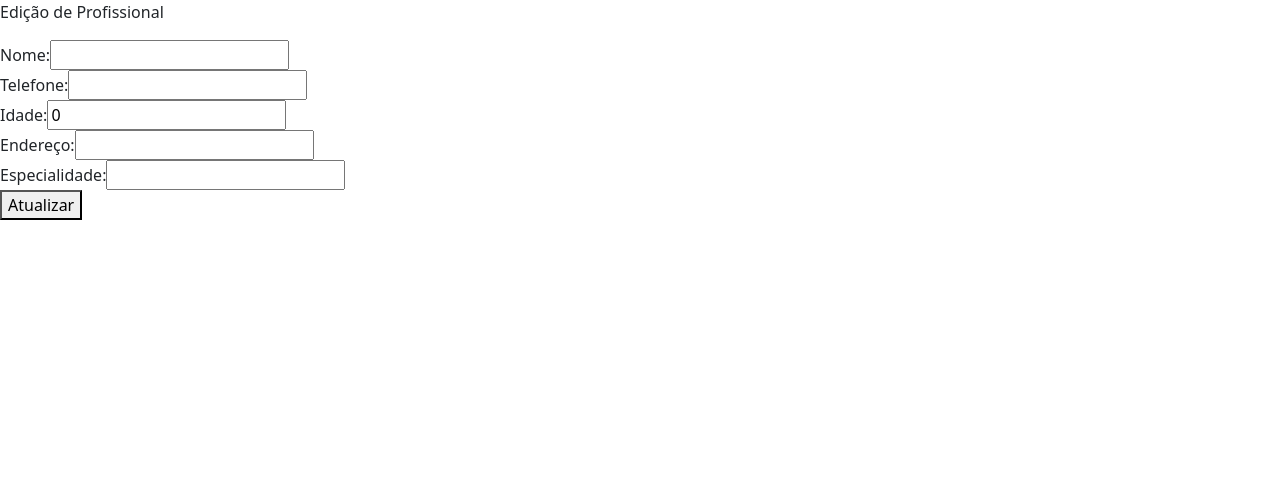
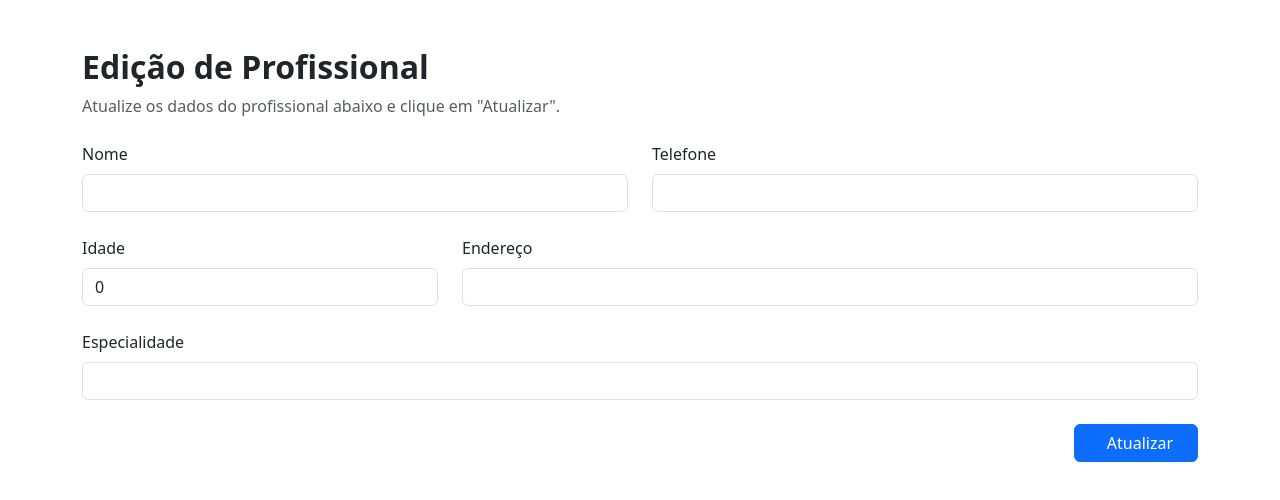
Before and after one commit to Mariott0/modulo-agendamento, an Angular app in the folder angular-modulo-agendamento/: page /edicao/1 in a window 1280 px wide. Shown: the top 500 px of the page. Built offline with nearby package versions, Linux system fonts and the light colour scheme; no server answers.

Commit message:
update 14/05/205

```diff
--- a/angular-modulo-agendamento/src/app/profissional/edicao/edicao.component.html
+++ b/angular-modulo-agendamento/src/app/profissional/edicao/edicao.component.html
@@ -1,26 +1,50 @@
-<p>Edição de Profissional</p>
+<div class="container my-5">
+    <!-- Cabeçalho -->
+    <div class="mb-4">
+        <h2 class="fw-bold">Edição de Profissional</h2>
+        <p class="text-muted">Atualize os dados do profissional abaixo e clique em "Atualizar".</p>
+    </div>
 
-<form (ngSubmit)="salvar()">
-    <div>
-        <label>Nome:</label>
-        <input name="nome" type="text" [(ngModel)]="profissional.nome">
+    <!-- Formulário -->
+    <form (ngSubmit)="salvar()" class="row g-4">
+        <!-- Nome -->
+        <div class="col-md-6">
+            <label for="nome" class="form-label">Nome</label>
+            <input id="nome" name="nome" type="text" class="form-control" [(ngModel)]="profissional.nome" required>
         </div>
-    <div>
-        <label>Telefone:</label>
-        <input name="telefone" type="text" [(ngModel)]="profissional.telefone">
+
+        <!-- Telefone -->
+        <div class="col-md-6">
+            <label for="telefone" class="form-label">Telefone</label>
+            <input id="telefone" name="telefone" type="tel" class="form-control" [(ngModel)]="profissional.telefone"
+                required>
         </div>
-    <div>
-        <label>Idade:</label>
-        <input name="idade" type="number" [(ngModel)]="profissional.idade">
+
+        <!-- Idade -->
+        <div class="col-md-4">
+            <label for="idade" class="form-label">Idade</label>
+            <input id="idade" name="idade" type="number" class="form-control" [(ngModel)]="profissional.idade" required>
         </div>
-    <div>
-        <label>Endereço:</label>
-        <input name="endereco" type="text" [(ngModel)]="profissional.endereco">
+
+        <!-- Endereço -->
+        <div class="col-md-8">
+            <label for="endereco" class="form-label">Endereço</label>
+            <input id="endereco" name="endereco" type="text" class="form-control" [(ngModel)]="profissional.endereco"
+                required>
         </div>
-    <div>
-        <label>Especialidade:</label>
-        <input name="especialidade" type="text" [(ngModel)]="profissional.especialidade">
+
+        <!-- Especialidade -->
+        <div class="col-md-12">
+            <label for="especialidade" class="form-label">Especialidade</label>
+            <input id="especialidade" name="especialidade" type="text" class="form-control"
+                [(ngModel)]="profissional.especialidade" required>
         </div>
-    <button type="submit">Atualizar</button>
 
+        <!-- Botão de ação -->
+        <div class="col-12 text-end">
+            <button type="submit" class="btn btn-primary px-4">
+                <i class="bi bi-save me-2"></i>Atualizar
+            </button>
+        </div>
     </form>
+</div>
--- a/angular-modulo-agendamento/src/app/profissional/listagem/listagem.component.html
+++ b/angular-modulo-agendamento/src/app/profissional/listagem/listagem.component.html
@@ -1,24 +1,67 @@
-<p>Listagem de Profissional</p>
+<div class="container my-4">
+    <!-- Cabeçalho com ação -->
+    <div class="d-flex flex-column flex-md-row justify-content-between align-items-start align-items-md-center mb-4">
+        <div>
+            <h2 class="fw-bold mb-2">Profissionais Cadastrados</h2>
+            <p class="text-muted">Gerencie seus profissionais cadastrados com facilidade.</p>
+        </div>
+        <a class="btn btn-success px-4 py-2 mt-2 mt-md-0" routerLink="/cadastro">
+            <i class="bi bi-person-plus me-2"></i>Novo Cadastro
+        </a>
+    </div>
 
-
-<table>
-    <thead>
+    <!-- Tabela responsiva para telas grandes -->
+    <div class="d-none d-md-block">
+        <div class="table-responsive">
+            <table class="table table-hover align-middle">
+                <thead class="table-light">
                     <tr>
-            <th>Id</th>
+                        <th>ID</th>
                         <th>Nome</th>
                         <th>Idade</th>
                         <th>Telefone</th>
                         <th>Especialidade</th>
                         <th>Endereço</th>
+                        <th>Ações</th>
                     </tr>
                 </thead>
                 <tbody>
                     <tr *ngFor="let profissional of profissionais">
-            <td>{{profissional.id}}</td>
-            <td>{{profissional.nome}}</td>
-            <td>{{profissional.idade}}</td>
-            <td>{{profissional.telefone}}</td>
-            <td>{{profissional.especialidade}}</td>
-            <td>{{profissional.endereco}}</td>
+                        <td>{{ profissional.id }}</td>
+                        <td>{{ profissional.nome }}</td>
+                        <td>{{ profissional.idade }}</td>
+                        <td>{{ profissional.telefone }}</td>
+                        <td>{{ profissional.especialidade }}</td>
+                        <td>{{ profissional.endereco }}</td>
+                        <td>
+                            <a class="btn btn-outline-primary btn-sm" [routerLink]="['/edicao', profissional.id]">
+                                <i class="bi bi-pencil"></i> Editar
+                            </a>
+                        </td>
+                    </tr>
                 </tbody>
             </table>
+        </div>
+    </div>
+
+    <!-- Cards responsivos para mobile -->
+    <div class="d-block d-md-none">
+        <div class="row g-3">
+            <div class="col-12" *ngFor="let profissional of profissionais">
+                <div class="card shadow-sm">
+                    <div class="card-body">
+                        <h5 class="card-title fw-semibold">{{ profissional.nome }}</h5>
+                        <p class="mb-1"><strong>ID:</strong> {{ profissional.id }}</p>
+                        <p class="mb-1"><strong>Idade:</strong> {{ profissional.idade }}</p>
+                        <p class="mb-1"><strong>Telefone:</strong> {{ profissional.telefone }}</p>
+                        <p class="mb-1"><strong>Especialidade:</strong> {{ profissional.especialidade }}</p>
+                        <p class="mb-3"><strong>Endereço:</strong> {{ profissional.endereco }}</p>
+                        <a class="btn btn-sm btn-outline-primary w-100" [routerLink]="['/edicao', profissional.id]">
+                            <i class="bi bi-pencil"></i> Editar
+                        </a>
+                    </div>
+                </div>
+            </div>
+        </div>
+    </div>
+</div>
--- a/angular-modulo-agendamento/src/app/profissional/listagem/listagem.component.ts
+++ b/angular-modulo-agendamento/src/app/profissional/listagem/listagem.component.ts
@@ -6,7 +6,7 @@ import { RouterLink } from '@angular/router';
 
 @Component({
   selector: 'app-listagem',
-  imports: [CommonModule],
+  imports: [CommonModule, RouterLink],
   templateUrl: './listagem.component.html',
   styleUrl: './listagem.component.css'
 })
```
Also changed, not shown: 1 other file (tests, documents, lock files or other folders). Lines whose indentation alone changed are shown as unchanged.
